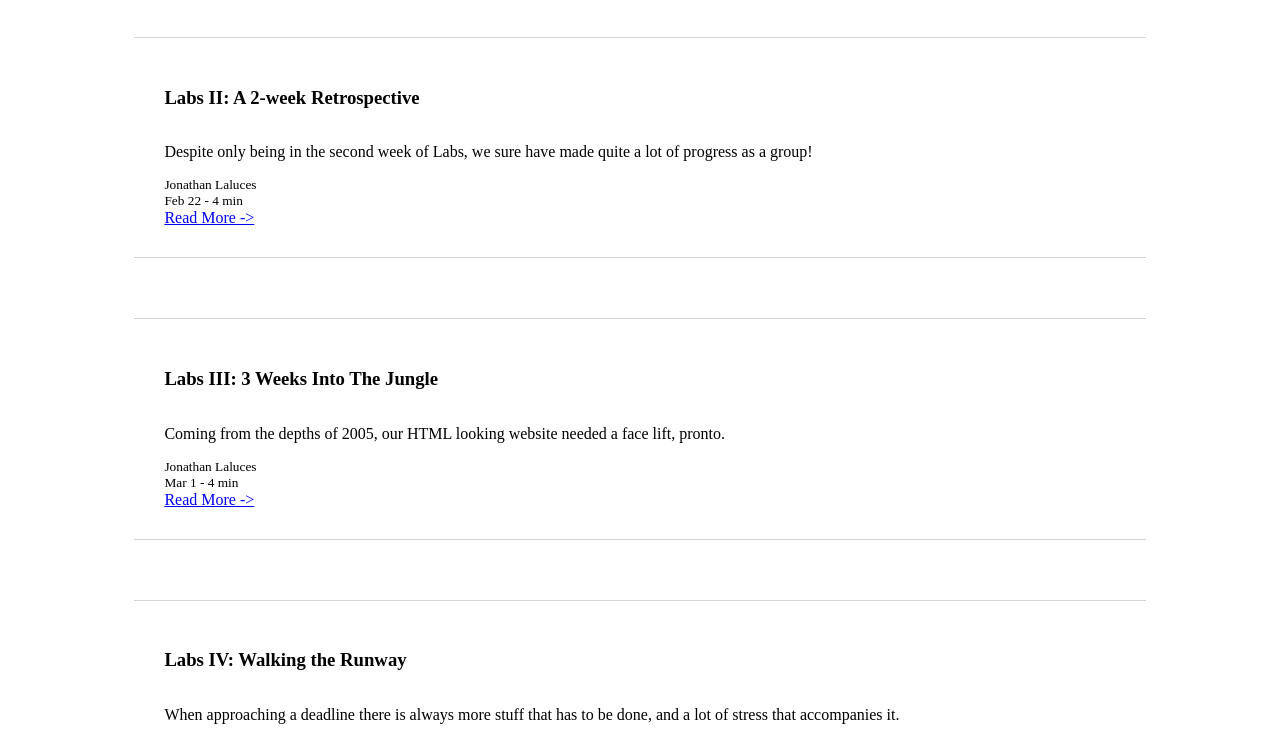
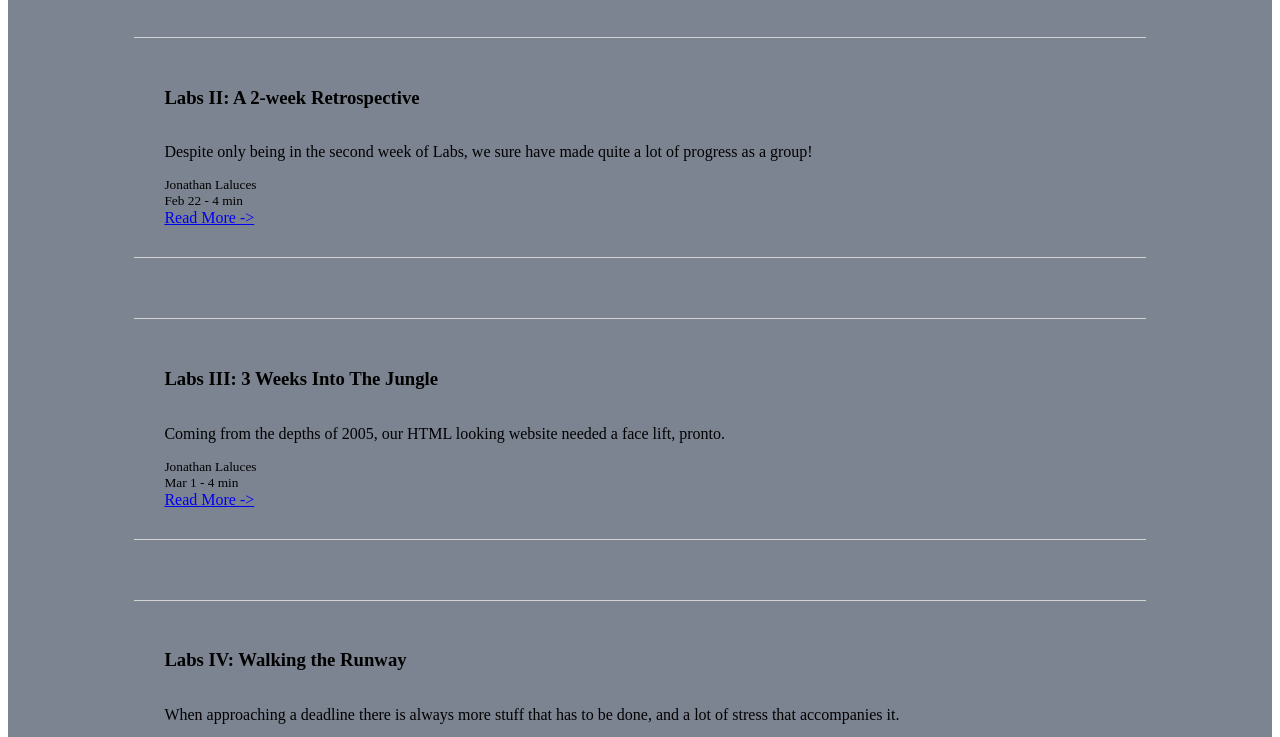
Before and after one commit to jlaluces123/Gatsby-Blog-Site-Remake, a Gatsby site: page /blog in a window 1280 px wide. Shown: the part 181-918 px from the top of the page. Built offline with nearby package versions, Linux system fonts and the light colour scheme; Gatsby itself is replaced by a stand-in of ours.

Commit message:
Daily Task: Added a background color for blog list

```diff
--- a/src/pages/blog.css
+++ b/src/pages/blog.css
@@ -1,3 +1,7 @@
+.blog-root {
+  background-color: #7D8491;
+}
+
 .blog-list-wrapper {
   display: flex;
   flex-direction: column;
```
